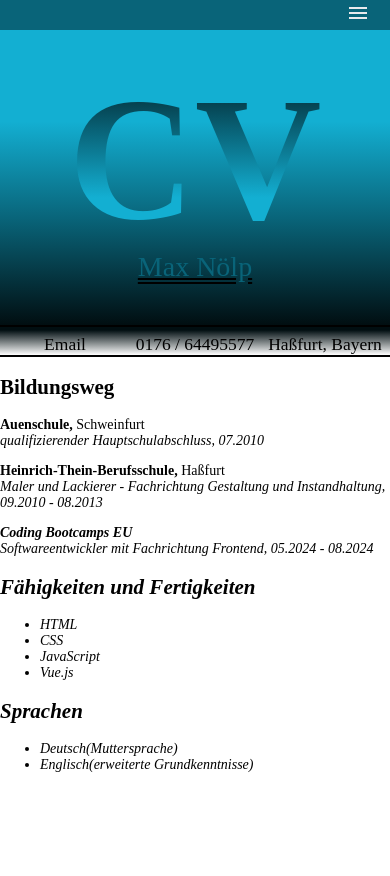
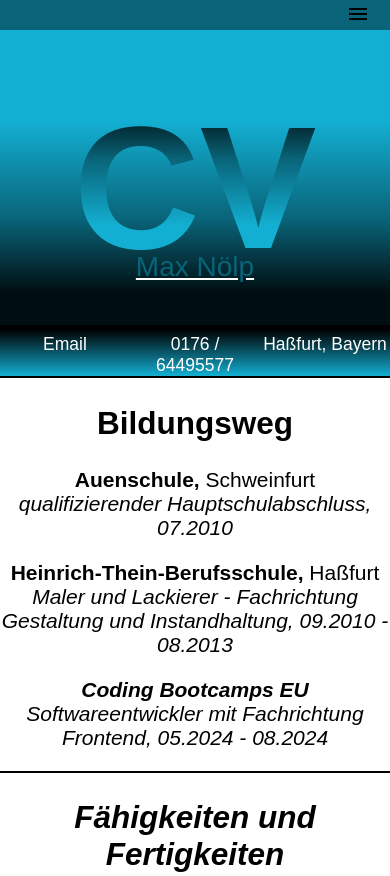
Before and after one commit to maxnoelp/my-own-website, a plain HTML site: page CV/index.html in a window 390 px wide. Shown: the top 876 px of the page. Before the commit the page ends 844 px from the top, so only its background shows below. Drawn offline with Linux system fonts and the light colour scheme; a web font is replaced by a local one.

Commit message:
mobile site for home, nav bar for home and cv finish

```diff
--- a/CV/cv.css
+++ b/CV/cv.css
@@ -8,6 +8,10 @@
   --text-color: hsl(282, 100%, 41%);
   --color-1: rgba(9, 100, 121, 1);
   --color-2: rgba(19, 175, 210, 1);
+  font-family: "Signika Negative", sans-serif;
+  font-optical-sizing: auto;
+  font-weight: 400;
+  font-style: normal;
 }
 
 body {
@@ -64,70 +68,6 @@ nav .home-style {
   padding: 0 20px;
 }
 
-/* Nav Menu Mobile */
-
-@media (max-width: 450px) {
-  html {
-    font-size: 14px;
-  }
-
-  .links-container {
-    flex-direction: column;
-    align-items: flex-start;
-
-    position: fixed;
-    top: 0;
-    right: -100%;
-    z-index: 10;
-    width: 300px;
-
-    background-color: var(--color-1);
-    box-shadow: -5px 0 5px rgba(0, 0, 0, 0.25);
-    transition: 1s ease-in-out;
-  }
-
-  .amazon-save {
-    display: flex;
-    height: 120px;
-    width: 260px;
-    margin-bottom: 1rem;
-    margin-left: 1rem;
-  }
-
-  .save-side {
-    display: flex;
-    height: 160px;
-    width: 280px;
-    margin-top: auto;
-  }
-
-  nav a {
-    box-sizing: border-box;
-    height: auto;
-    width: 100%;
-    padding: 20px 30px;
-    justify-content: flex-start;
-  }
-
-  .open-sidebar-button,
-  .close-sidebar-button {
-    padding: 20px;
-    display: block;
-  }
-
-  #sidebar-active:checked ~ .links-container {
-    right: 0;
-  }
-  #sidebar-active:checked ~ #overlay {
-    height: 100%;
-    width: 100%;
-    position: fixed;
-    top: 0;
-    left: 0;
-    z-index: 9;
-  }
-}
-
 .nav-icon {
   width: 24px;
   height: 24px;
@@ -144,7 +84,7 @@ nav .home-style {
   background: rgb(1, 14, 17);
   background: linear-gradient(
     0deg,
-    rgba(1, 14, 17, 1) 0%,
+    rgba(1, 14, 17, 1) 11%,
     rgba(9, 100, 121, 1) 36%,
     rgba(19, 175, 210, 1) 69%
   );
@@ -154,7 +94,7 @@ nav .home-style {
   text-align: center;
   background-image: linear-gradient(
     180deg,
-    rgba(1, 14, 17, 1) 0%,
+    rgba(1, 14, 17, 1) 11%,
     rgba(9, 100, 121, 1) 36%,
     rgba(19, 175, 210, 1) 69%
   );
@@ -184,16 +124,20 @@ nav .home-style {
   background: rgb(1, 14, 17);
   background: linear-gradient(
     180deg,
-    rgba(1, 14, 17, 1) 11%,
-    rgba(19, 175, 210, 0) 100%,
-    rgba(9, 100, 121, 0) 100%
+    rgb(0, 0, 0) 5%,
+
+    rgba(19, 175, 210, 1) 100%
   );
   padding-top: 0.5rem;
 }
 
 .contact-cv a {
-  color: Black;
+  color: white;
   text-decoration: none;
+}
+
+.standing {
+  color: white;
 }
 
 .contact-cv a:hover {
@@ -203,5 +147,103 @@ nav .home-style {
 
 /* Header Ends */
 
-@media() {
+/* Content */
+
+#content-cv {
+  display: grid;
+  grid-template-columns: 1fr 1fr;
+  text-align: center;
+  font-size: 1.5rem;
+  margin-top: 5rem;
 }
+
+.fertigkeiten ul {
+  text-align: center;
+  list-style: none;
+}
+
+.sprachen ul {
+  list-style: none;
+}
+
+/* Nav Menu Mobile */
+
+@media (max-width: 450px) {
+  html {
+    font-size: 14px;
+  }
+
+  .links-container {
+    flex-direction: column;
+    align-items: flex-start;
+
+    position: fixed;
+    top: 0;
+    right: -100%;
+    z-index: 10;
+    width: 300px;
+
+    background-color: var(--color-1);
+    box-shadow: -5px 0 5px rgba(0, 0, 0, 0.25);
+    transition: 1s ease-in-out;
+  }
+
+  .amazon-save {
+    display: flex;
+    height: 100px;
+    width: 260px;
+    margin-bottom: 1rem;
+    margin-left: 1rem;
+    opacity: 0.5;
+  }
+
+  .save-side {
+    display: flex;
+    height: 120px;
+    width: 280px;
+    margin-top: auto;
+    opacity: 0.5;
+  }
+
+  nav a {
+    box-sizing: border-box;
+    height: auto;
+    width: 100%;
+    padding: 20px 30px;
+    justify-content: flex-start;
+  }
+
+  .open-sidebar-button,
+  .close-sidebar-button {
+    padding: 20px;
+    display: block;
+  }
+
+  #sidebar-active:checked ~ .links-container {
+    right: 0;
+  }
+  #sidebar-active:checked ~ #overlay {
+    height: 100%;
+    width: 100%;
+    position: fixed;
+    top: 0;
+    left: 0;
+    z-index: 9;
+  }
+
+  #content-cv {
+    display: flex;
+    flex-direction: column;
+    margin-top: 0rem;
+  }
+
+  .fertigkeiten,
+  .sprachen {
+    border-top: 2px solid Black;
+  }
+
+  .sub-heading-cv {
+    margin-top: -11rem;
+    text-decoration: underline white;
+  }
+}
--- a/CV/index.html
+++ b/CV/index.html
@@ -5,6 +5,11 @@
         <meta charset="UTF-8">
         <meta name="viewport" content="width=device-width, initial-scale=1.0">
         <link rel="stylesheet" href="cv.css">
+        <link rel="preconnect" href="https://fonts.googleapis.com">
+        <link rel="preconnect" href="https://fonts.gstatic.com" crossorigin>
+        <link href="https://fonts.googleapis.com/css2?family=Signika+Negative:wght@300..700&display=swap"
+            rel="stylesheet">
+
         <title>Nölp Max CV</title>
     </head>
 
@@ -12,12 +17,12 @@
         <nav>
             <input type="checkbox" id="sidebar-active">
             <label for="sidebar-active" class="open-sidebar-button">
-                <img class="nav-icon" src="images/menu_24dp_FILL0_wght400_GRAD0_opsz24.png" alt="">
+                <img class="nav-icon" src="/CV/images/menu_24dp_FILL0_wght400_GRAD0_opsz24 (1).png" alt="">
             </label>
             <label id="overlay" for="sidebar-active"></label>
             <div class="links-container">
                 <label for="sidebar-active" class="close-sidebar-button">
-                    <img class="nav-icon" src="images/close_24dp_FILL0_wght400_GRAD0_opsz24.png" alt="">
+                    <img class="nav-icon" src="/CV/images/close_24dp_FILL0_wght400_GRAD0_opsz24 (1).png" alt="">
                 </label>
 
                 <a class="home-style" href="/index.html">Home</a>
@@ -35,8 +40,12 @@
         <div class="contact-cv">
             <div class="email-cv"><a href="mailto:noelpmax@gmail.com">Email</a></div>
             <div class="phone-cv"><a href="tel:+4917664495577">0176 / 64495577</a></div>
-            <div class="standing">Haßfurt, Bayern</div>
+            <div class="standing"><a
+                    href="https://www.google.de/maps/place/97437+Ha%C3%9Ffurt/@50.0444778,10.4782267,13z/data=!4m6!3m5!1s0x47a24f867282080b:0xeffb7b4ba6fa75d1!8m2!3d50.0371575!4d10.5151523!16zL20vMGRxMWpi?entry=ttu"
+                    target="_blank">Haßfurt,
+                    Bayern</a></div>
         </div>
+        <section id="content-cv">
 
             <div class="bildungsweg">
                 <h2>Bildungsweg</h2>
@@ -69,6 +78,7 @@
                 </ul>
             </div>
 
+        </section>
     </body>
 
     </html>
--- a/style.css
+++ b/style.css
@@ -7,6 +7,10 @@
 
 html {
   --font-color: hsl(186, 41%, 46%);
+  font-family: "Signika Negative", sans-serif;
+  font-optical-sizing: auto;
+  font-weight: 400;
+  font-style: normal;
 }
 
 body {
@@ -20,31 +24,12 @@ main {
   margin: 0;
 }
 
-.save-amazon {
-  position: absolute;
-  width: 280px;
-  height: 110px;
-  left: -4rem;
-  top: 70%;
-  opacity: 0.4;
-  transform: rotate(-22.5deg);
-}
-
-.beezsteez {
-  position: absolute;
-  width: 280px;
-  height: 140px;
-  left: -5rem;
-  top: 87%;
-  color: red;
-  border-color: green;
-  opacity: 0.4;
-  transform: rotate(22.5deg);
-}
-
 header {
   font-size: 6rem;
   text-transform: uppercase;
+  width: 40%;
+  margin-top: 10rem;
+  margin-bottom: 0rem;
 }
 
 .header {
@@ -63,7 +48,7 @@ header {
 }
 
 .marg {
-  margin-left: -3rem;
+  margin-left: -2rem;
 }
 
 .icons {
@@ -233,3 +218,174 @@ li {
     transform: translateX(0);
   }
 }
+
+/* Nav-Menü Mobil */
+
+/* Nav Menü */
+.save-side,
+.amazon-save {
+  display: none;
+}
+
+nav {
+  display: none;
+  height: 30px;
+  background-color: rgba(9, 100, 121, 1);
+}
+
+nav a {
+  height: 100%;
+  padding: 0 20px;
+  display: flex;
+  align-items: center;
+  text-decoration: none;
+  color: black;
+}
+
+nav a:hover {
+  background-color: rgba(19, 175, 210, 1);
+}
+
+nav .home-style {
+  margin-right: auto;
+}
+
+.links-container {
+  height: 100%;
+  width: 100%;
+  display: flex;
+  flex-direction: row;
+  align-items: center;
+}
+
+#sidebar-active {
+  display: none;
+}
+
+.open-sidebar-button,
+.close-sidebar-button {
+  display: none;
+  padding: 0 20px;
+}
+
+.nav-icon {
+  width: 24px;
+  height: 24px;
+}
+
+@media (max-width: 450px) {
+  nav {
+    height: 30px;
+    background-color: rgba(9, 100, 121, 1);
+    display: flex;
+    justify-content: flex-end;
+    align-items: center;
+  }
+
+  .links-container {
+    flex-direction: column;
+    align-items: flex-start;
+
+    position: fixed;
+    top: 0;
+    right: -100%;
+    z-index: 10;
+    width: 300px;
+
+    background-color: rgba(9, 100, 121, 1);
+    box-shadow: -5px 0 5px rgba(0, 0, 0, 0.25);
+    transition: 1s ease-in-out;
+  }
+
+  .amazon-save {
+    display: flex;
+    height: 100px;
+    width: 260px;
+    margin-bottom: 1rem;
+    margin-left: 1rem;
+    opacity: 0.5;
+  }
+
+  .save-side {
+    display: flex;
+    height: 120px;
+    width: 280px;
+    margin-top: auto;
+    opacity: 0.5;
+  }
+
+  nav a {
+    box-sizing: border-box;
+    height: auto;
+    width: 100%;
+    padding: 20px 30px;
+    justify-content: flex-start;
+  }
+
+  .open-sidebar-button,
+  .close-sidebar-button {
+    padding: 20px;
+    display: block;
+  }
+
+  #sidebar-active:checked ~ .links-container {
+    right: 0;
+  }
+  #sidebar-active:checked ~ #overlay {
+    height: 100%;
+    width: 100%;
+    position: fixed;
+    top: 0;
+    left: 0;
+    z-index: 20;
+  }
+
+  .list {
+    display: none;
+  }
+
+  .sub-head {
+    font-size: 3.6rem;
+  }
+
+  h1 {
+    display: flex;
+    flex-direction: column;
+    margin-left: 2rem;
+    margin-top: -1rem;
+  }
+
+  .marg {
+    margin-left: 0rem;
+  }
+
+  body {
+    margin: 0;
+  }
+
+  .mobile-container {
+    display: flex;
+    margin: 0;
+  }
+
+  .bio-text {
+    display: flex;
+    flex-direction: row;
+    width: 40rem;
+    margin-right: 0;
+    margin-left: 4.25rem;
+    margin-top: 0;
+    padding: 1rem;
+    font-size: 1.25rem;
+    line-height: 2rem;
+    color: var(--font-color);
+    background-image: linear-gradient(
+      140deg,
+      hsl(320, 54%, 25%, 0.1) 30%,
+      rgb(255, 255, 255, 0.1),
+      hsl(320, 54%, 25%, 0.1)
+    );
+    box-shadow: 0 0 10px black;
+    border-radius: 10px;
+  }
+}
```
Also changed, not shown: index.html (+27 -1 lines). Lines whose indentation alone changed are shown as unchanged.
